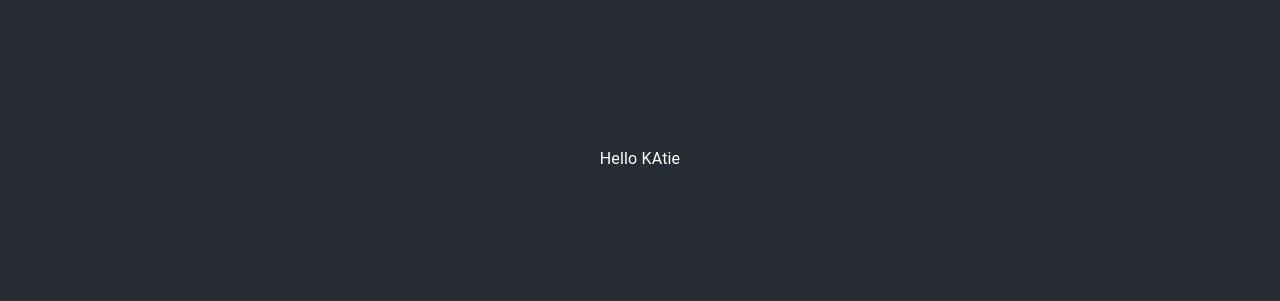
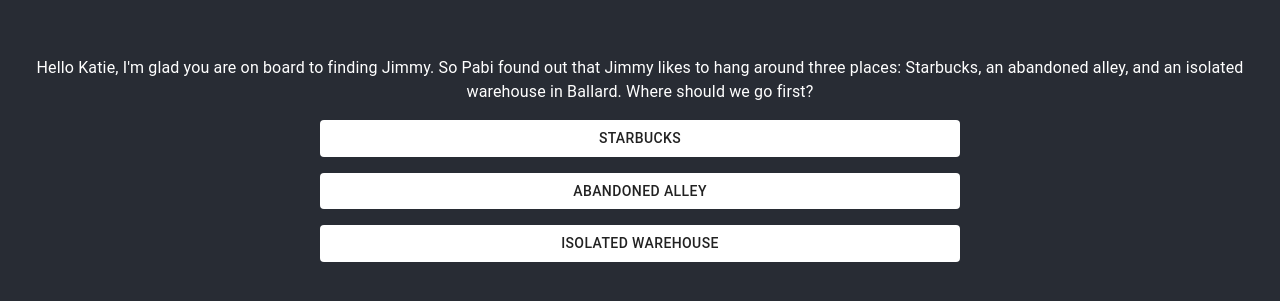
Before and after one commit to k-westbrook/happy-birthday-edd, a React (Create React App) app: page /1 in a window 1280 px wide. Shown: the part 241-542 px from the top of the page. Built offline with nearby package versions, Linux system fonts and the light colour scheme.

Commit message:
made basic template

```diff
--- a/src/Pages/Page1.js
+++ b/src/Pages/Page1.js
@@ -42,8 +42,14 @@ const styles =
   button:
   {
     backgroundColor: 'white',
-    width: "100%",
+    width: "50%",
     marginTop: '2vh'
+  },
+  buttonGroup:
+  {
+    display: 'flex',
+    flexDirection: 'column',
+    alignItems: 'center'
   }
 }
 
@@ -62,8 +68,12 @@ const Page1 = (props) => {
       {
         props.gameState.userName ?
           <div>
-            <Typography variant='body1'>Hello {props.gameState.userName} </Typography>
-
+            <Typography variant='body1'>Hello {props.gameState.userName}, I'm glad you are on board to finding Jimmy. So Pabi found out that Jimmy likes to hang around three places: Starbucks, an abandoned alley, and an isolated warehouse in Ballard. Where should we go first?  </Typography>
+            <div className={classes.buttonGroup}>
+              <Button className={classes.button}>Starbucks</Button>
+              <Button className={classes.button}>Abandoned Alley</Button>
+              <Button className={classes.button}>Isolated Warehouse</Button>
+            </div>
 
 
           </div>
--- a/src/Start.js
+++ b/src/Start.js
@@ -61,7 +61,7 @@ const Start = (props) => {
     <div className={classes.pageContainer}>
       <div>
         <Typography variant='body1'>Tonight was supposed to be fun--it was Edd's birthday party. It was supposed to be about Edd. <br />BUT Jimmy "Hook" Baggins made it about him.
-      He's missing. I'm basically a detective. My name is Katie "Sherlock" Westbrook. This is my assistant. Yes, he's a cat but he's also a aspiring model. What is your name? </Typography>
+      He's missing. I'm basically a detective. My name is Katie "Sherlock" Westbrook. This is my assistant, Pabi. Yes, he's a cat but he's also a aspiring model. What is your name? </Typography>
 
       </div>
       <div className={classes.formContainer}>
--- a/src/Store/Game.js
+++ b/src/Store/Game.js
@@ -13,7 +13,7 @@ const VISIT_PAGE = 'VISIT_PAGE';
  */
 //REMEMBER TO RETURN TO "" for userName
 const gameState = {
-  userName: "KAtie",
+  userName: "Katie",
   visitedPages: new Array(2).fill(false)
 };
 
```
